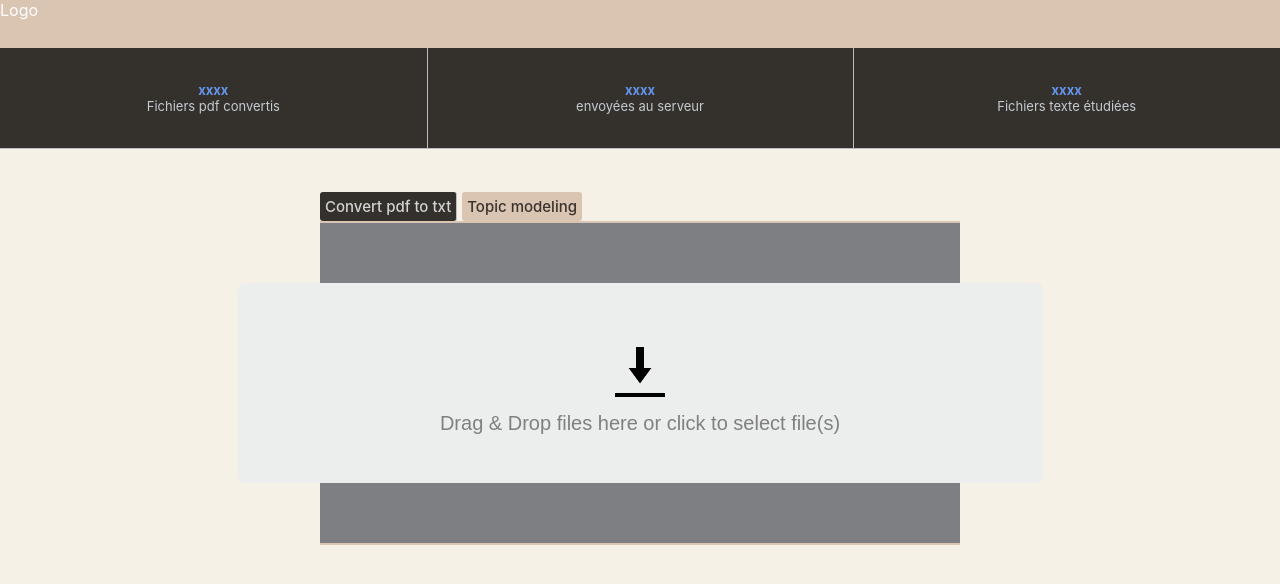
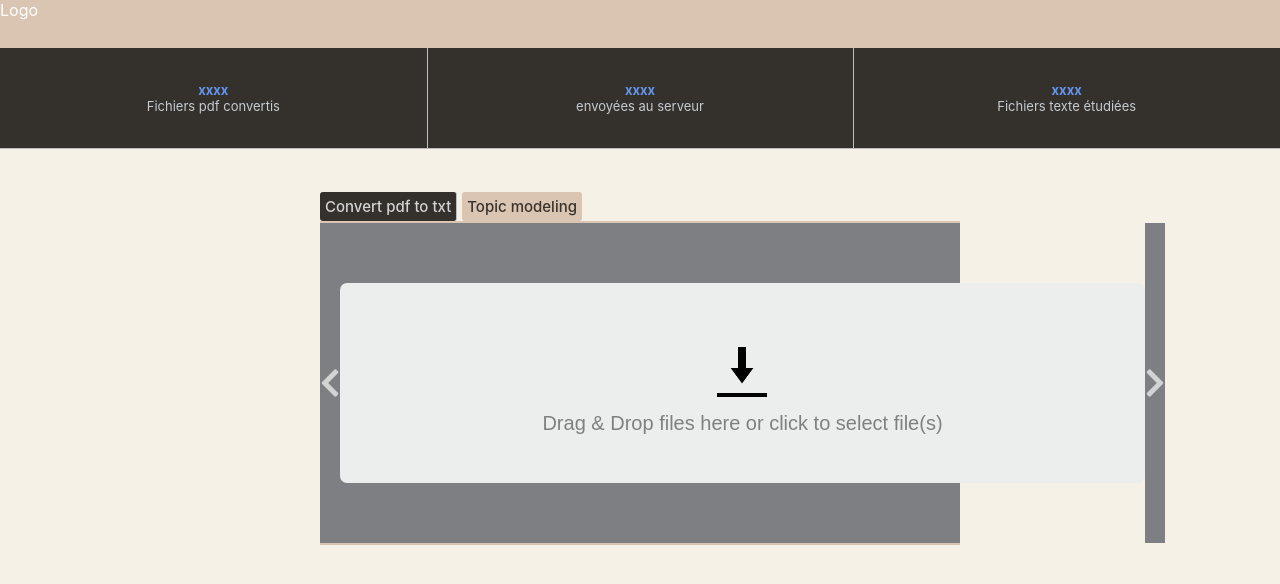
Before and after one commit to Littleyns/Web-Topic-Modeling, a React (Create React App) app: page / in a window 1280 px wide. Shown: the top 584 px of the page. Built offline with nearby package versions, Linux system fonts and the light colour scheme.

Commit message:
add some arrows

```diff
--- a/package.json
+++ b/package.json
@@ -3,16 +3,22 @@
   "version": "0.1.0",
   "private": true,
   "dependencies": {
+    "@fortawesome/free-solid-svg-icons": "^5.15.2",
+    "@fortawesome/react-fontawesome": "^0.1.14",
     "@material-ui/core": "^4.11.3",
+    "@material-ui/icons": "^4.11.2",
     "@testing-library/jest-dom": "^4.2.4",
     "@testing-library/react": "^9.3.2",
     "@testing-library/user-event": "^7.1.2",
     "axios": "^0.19.2",
     "basic-ftp": "^4.6.3",
+    "bootstrap": "^4.6.0",
+    "font-awesome": "^4.7.0",
     "ftp-get": "^0.3.1",
     "js-cookie": "^2.2.1",
     "js-file-download": "^0.4.12",
     "react": "^16.13.1",
+    "react-bootstrap": "^1.5.0",
     "react-dom": "^16.13.1",
     "react-router-dom": "^5.2.0",
     "react-scripts": "3.4.1"
--- a/src/App.css
+++ b/src/App.css
@@ -118,6 +118,19 @@ display:flex;
   border-color:#D9C5B2;
   display:flex;
   align-items:center;
-  justify-content:center;
+
 
 }
+.controllers{
+  display:flex;
+  align-items:center;
+  justify-content:center;
+  color:lightgray;
+  height:100%;
+  width:150px;
+  background-color:#7E7F83;
+}
+.controllers:hover{
+background-color:rgba(19, 13, 13, 0.1);
+color:lightgray;
+}
--- a/src/App.js
+++ b/src/App.js
@@ -5,7 +5,9 @@ import Process from "./process/Process";
 import ReactDOM from 'react-dom';
 import {ButtonGroup,Button} from '@material-ui/core';
 import { BrowserRouter, Route, Link } from "react-router-dom";
-
+import { FontAwesomeIcon } from '@fortawesome/react-fontawesome';
+import { faChevronRight } from '@fortawesome/free-solid-svg-icons';
+import { faChevronLeft } from '@fortawesome/free-solid-svg-icons';
 function App() {
 const [currentTab, setCurrentTab] = useState(["2","1"])
 useEffect(()=>{
@@ -22,6 +24,8 @@ const changeTab =(e)=>{
       <div className="content">
       <div className="header">
         <p>Logo</p>
+
+
       </div>
       <div className="under-header">
         <div id="converted" className="stats"><span className="var">xxxx</span>Fichiers pdf convertis</div>
@@ -42,10 +46,14 @@ const changeTab =(e)=>{
           </nav>
 
           <div className="main-route-place">
+            <div className="controllers"><FontAwesomeIcon  icon={ faChevronLeft } size="2x" /></div>
+
             <Route exact path="/" component={() => <Dropzone download={true} path={"/process"} type={"pdf"} /> }/>
             <Route path="/modeling" component={Process} />
+            <div className="controllers"><FontAwesomeIcon   icon={ faChevronRight } size="2x" /></div>
             </div>
       </BrowserRouter>
+
       </div>
       </div>
 
```
Also changed, not shown: 2 other files (tests, documents, lock files or other folders).
